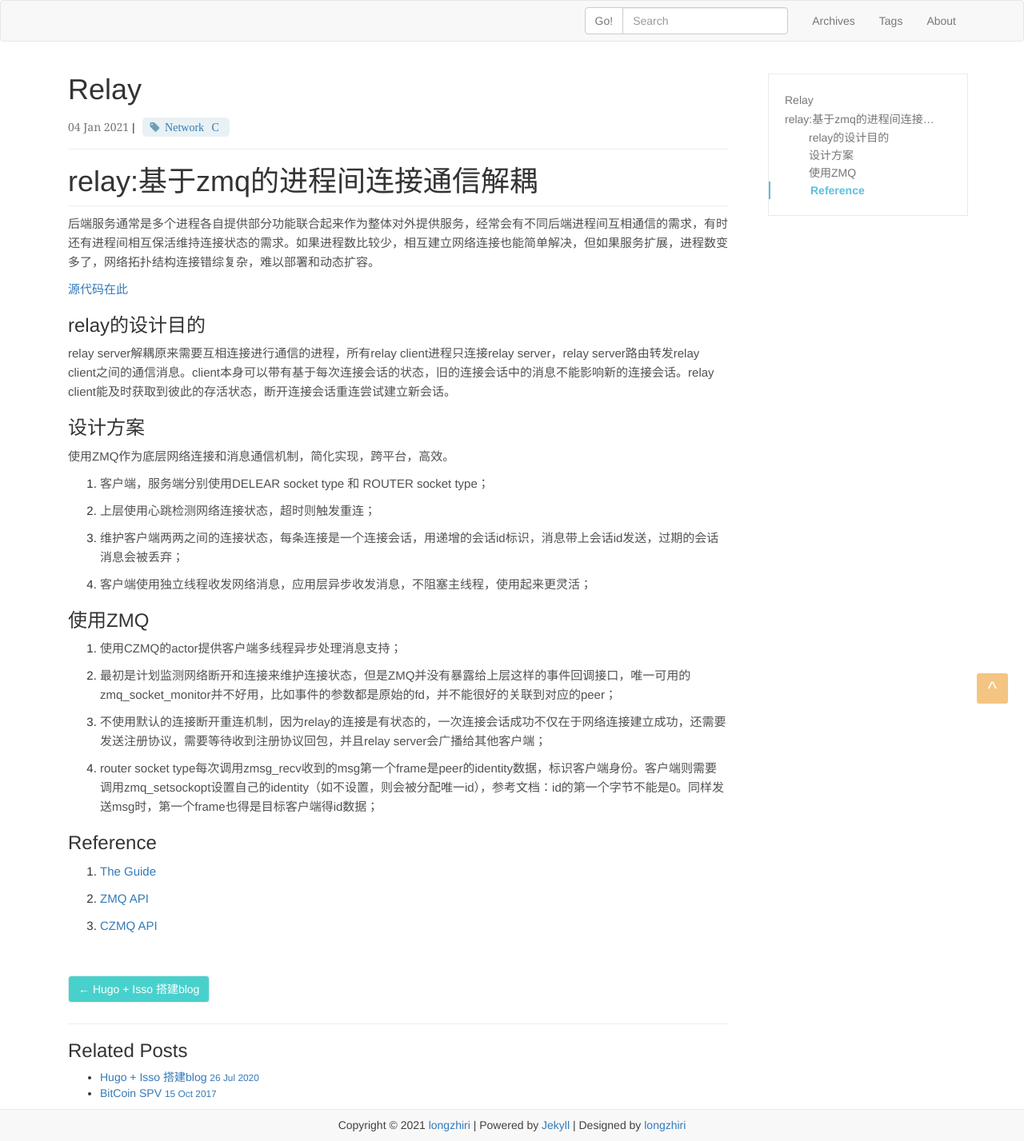
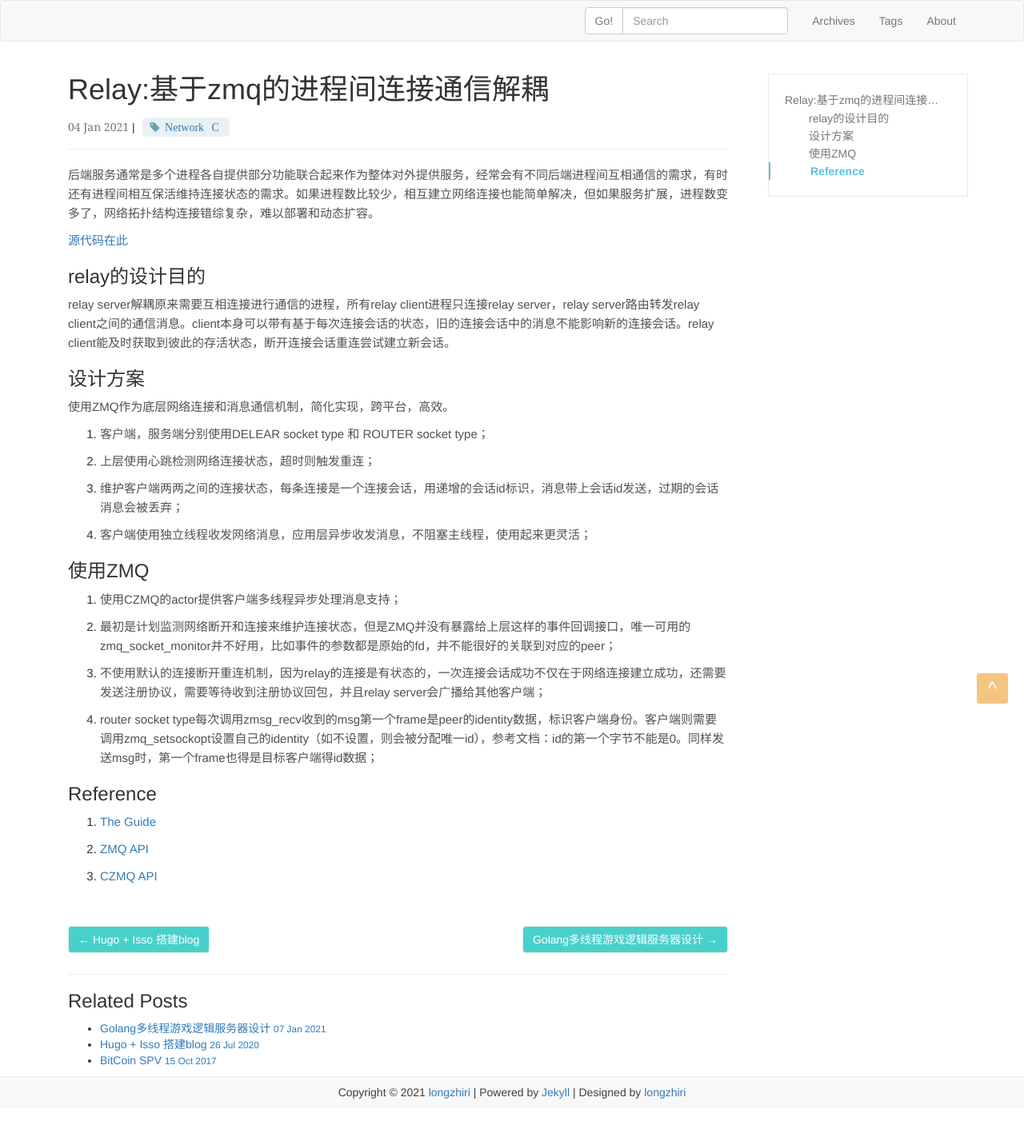
Before and after one commit to longzhiri/longzhiri.github.io, a Jekyll site: the page built from _posts/2021-01-04-relay.md, in a window 1280 px wide. Shown: the whole page at 80% size. Built offline with Jekyll 4.4.1, drawn with Linux system fonts in a browser that asks for light colours; comment, search, counter and statistics services are not loaded; after the commit the page ends 1386 px from its top, so only the background shows below that; some of the changed lines change nothing that is shown.

Commit message:
Add new posts and simplify post.excerpt

```diff
--- a/_config.yml
+++ b/_config.yml
@@ -31,7 +31,7 @@ paginate_path: "/pages:num/"
 
 mathjax: false
 
-excerpt_separator: <!-- more -->
+  #excerpt_separator: <!-- more -->
 
 permalink: /:categories/:title.html
 
--- a/_posts/2021-01-04-relay.md
+++ b/_posts/2021-01-04-relay.md
@@ -1,10 +1,8 @@
 ---
 layout: post
-title: Relay
+title: Relay:基于zmq的进程间连接通信解耦
 tags: Network C
 ---
-# relay:基于zmq的进程间连接通信解耦
-
 后端服务通常是多个进程各自提供部分功能联合起来作为整体对外提供服务，经常会有不同后端进程间互相通信的需求，有时还有进程间相互保活维持连接状态的需求。如果进程数比较少，相互建立网络连接也能简单解决，但如果服务扩展，进程数变多了，网络拓扑结构连接错综复杂，难以部署和动态扩容。
 
 [源代码在此](https://github.com/longzhiri/relay)
--- /dev/null
+++ b/_posts/2021-01-07-Golang+Game+Logic+Sever+Design.md
@@ -0,0 +1,33 @@
+---
+layout: post
+title: Golang多线程游戏逻辑服务器设计
+tags: Network Golang Game Linux Server
+---
+
+现在的游戏服务器设计的时候为了提高吞吐量会考虑充分利用多核的性能，一种思路是偏向多进程并发模型，不同游戏系统可以独立拆分不同进程并行运行，进程之间通过RPC交互，另一种思路就是本文要谈到的多线程模型。
+
+多进程相比多线程的缺点是：进程间RPC交互频繁，性能低数据交换麻烦；进程拆分过多，不方便部署；跨进程的事务实现起来非常困难；因为游戏拆分到不同进程整体提供服务，进程间需要保活及断线重连维持整体可用；
+
+相反在多线程模型中：线程之间共享数据和调用方法简单直观高效（但是有更恼人的问题）；部署简单；做为一个单一整体提供服务；
+
+但是多线程也有缺点：线程间共享数据通常加锁同步，导致模块之间互相调用容易死锁，死锁会让服务器完全不工作但是又不会退出，通常要一段时间后才会被发觉；系统线程消耗比较高，意味着想把逻辑拆分到更细粒度的并行单元中代价会很高；
+
+Golang比较适合解决多线程模型的这几个问题（但不是完全解决，后面会谈到）。原生支持Goroutine，可以以极低代价创建成千上万个并行goroutine，runtime的调度性能优越，能充分利用多核；不同于其他线程模型，golang鼓励使用channel在不同goroutine之间发送数据引用来共享数据，亦即Share Memory By Commuicating。
+
+基于golang构建高并发服务器的便利，实践中有一种这样的方式设计游戏逻辑服务器：在服务器上为每个客户端user都分配一个独立goroutine，大部分没有交互的逻辑的可以在user各自的goroutine中并行运行，但是对于多个user共同操作访问的模块比如帮会系统，组队系统等，更直观的方式是用锁来同步访问，细粒度的锁当然能带来更高的并行度，但是连带的是难以应付的复杂度，一个可以接受的平衡是，每个系统独立拥有一把锁，这样至少看起来能保证不同系统之间的并行性。这样的设计一开始还能应付策划的各种需求，但是当需求变得越来越复杂，各种系统也越来越紧密耦合时，不同系统互相调用导致的死锁变成了噩梦。举个例子：副本系统在队伍进入副本的时候要锁定队伍状态，队员不能离队也不能加入其他人，于此同时队伍系统中的招募匹配逻辑则需要访问副本系统中的实时状态，A调用B，B调用A，双方有各自的锁，并行时会导致死锁。
+
+我们直观的解决方案则是给每个模块加上类似优先级的概念，调用流只允许从优先级高的方向往优先级低的方向流动。但是如果这个方案只是个文档化的约束，这样的潜规则，就会成为极容易犯下并且难以发现的错误。或许制造静态检测工具，或者从架构设计层面让错误的调用流不可能发生也是一种不错的思路，但是我们没有往这一条路上尝试。
+
+前面说过golang鼓励使用channel共享数据，但是这里并不适合我们，一个原因是并没有使用锁来同步共享数据那么直观，另外channel也不能解决死锁的问题。channel是基于一种CSP的并发模型，本质是同步的发消息，你需要对方在接收消息，不然也会阻塞，理论上凡是有阻塞的可能，就会有死锁的风险，设想A在往B发消息等待B处理，并行的B也在发消息等待A处理。
+
+另一种经常会和CSP模型被一起提起的模型是Actor模型，他的不同之处在于，并行单元之间发送消息是异步的，通常会有个邮箱的概念（参考Erlang的实现），各自往各自的邮箱发送消息，消息会被异步处理。我们知道游戏中经常出现逻辑运行到某个时机会触发事件回调各个其他系统的监听函数，例如任务系统，成就系统就是靠监听其他系统发生的事件来驱动的，Actor模型在这种情况下比CSP更适合我们。
+
+没有人说golang不可以用Actor模型，我们为每个goroutine维护一个FIFO的事件队列，无处不在的事件回调变成了抛向各个goroutine的异步事件，goroutine则转变成消息事件驱动。就这种简单的方式能解决大部分我们遇到的不同系统之间的回调死锁的问题，但还是有一些情况不能解决。
+
+情况一：我们常有取不同系统数据的需求，比如取玩家帮会id，队伍id，这种需要及时返回数据只能是同步调用。解决方法是，把这种数据同步存到全局的对象上，这个对象可以理解为内存数据库，只提供CRUD的简单接口，他可以有自己的锁保护数据，接口都是线程安全的，但是不会调用任何其他模块接口，因此被其他系统调用是没有死锁风险的。以帮会id为例，这个全局对象可以是User，一旦玩家入帮或者退帮，帮会系统的逻辑会调用User的接口同步帮会id变更，而另一边并行的副本系统可以通过User取到当前的帮会id，相当于User解耦了帮会和副本系统。
+
+情况二：跨系统，跨goroutine的事务需求，这种有些像分布式事务，解决起来又比分布式事务简单很多，但同时也没有一种解决方案可以适用所有需求，通常是具体问题具体分析设计。比如好友系统中两个好友之间的交互，由于好友相关数据是按照玩家为单位各自管理维护，一种设计是，两个玩家按照uid的大小顺序加锁来同步交互操作事务；又比如在以队伍为单位报名参加某个活动时，会调用队伍check and lock的事务接口（检查条件是否满足若是则同时锁定状态的事务），直到活动结束或者取消报名才解除锁定。
+
+到了这里，这个golang多线程游戏逻辑服务器的设计已经能规避大部分的死锁问题。现实中大部分的需求逻辑只在自己独立的goroutine跑逻辑，开发难度小很多，并且这套设计没有潜规则，新手熟悉了也不容易踩坑。
+
+最后，即便线上遇上了死锁问题，我们也得有一套方法及时定位到原因。runtime内置的pprof server，通过接口debug/pprof/goroutine?debug=2可以展示所有当前在运行的goroutine调用栈，效果类似gdb调试c++多线程程序，分析那些block中的goroutine不难找出一个死锁循环链，如果goroutine很多（线上经常遇到有成千上万个），接口debug/pprof/goroutine?debug=1则可以把相同调用栈goroutine合并展示，这些接口的调用对线上进程运行没有太大影响，获取也异常方便，只要在浏览器中打开。还有个在实践中很有用的经验是，启动时设置环境变量GOTRACEBACK=crash并把进程的错误输出重定向到一个日志文件，这样做可以让runtime crash时把错误和各个goroutine调用栈输出到文件，还会生成core文件，方便后续调试定位bug。因为多线程除了死锁问题，就是忘记加锁同步访问共享数据，golang的map如果没有加锁访问，runtime能够检测到并crash掉进程，如果能获取到crash时的调用栈就能定位到是哪里误用了map。[https://golang.org/pkg/runtime](https://golang.org/pkg/runtime)中还描述了很多其他有用的环境变量，可以监控gc运行，调整gc频率等。
```
Also changed, not shown: _posts/2017-10-15-spv.md (+0 -1 lines), 10 other files.
